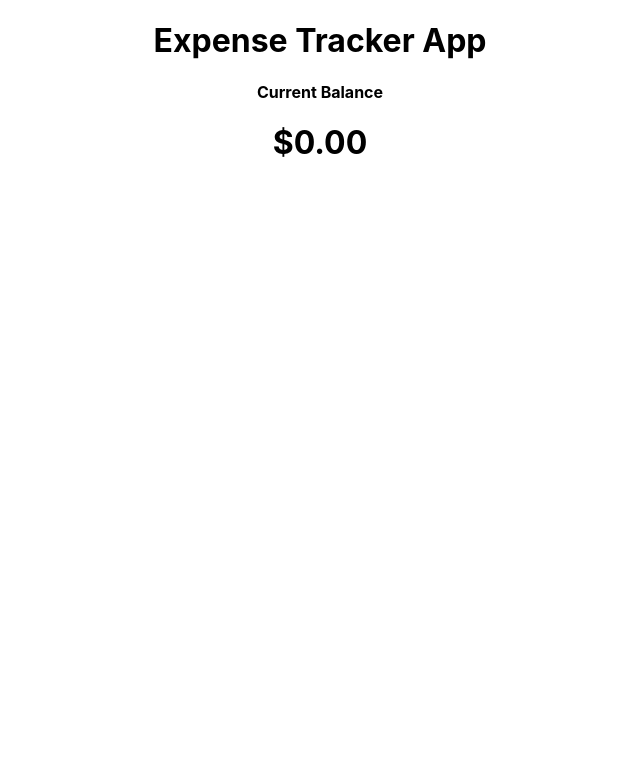
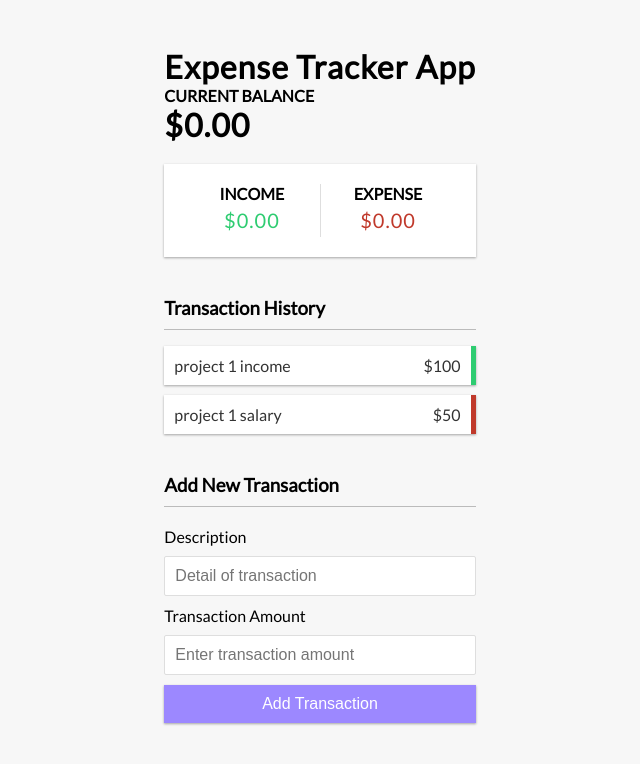
Before and after one commit to khubaibfarooq/expense-tracker-khubaib, a React (Create React App) app: page / in a window 1280 px wide. Shown: the top 764 px of the page, without its empty margins (320-960 px from the left). Built offline with nearby package versions, Linux system fonts and the light colour scheme.

Commit message:
front end ready
header,balance,addtransaction, with usestate,transactionhistory

```diff
--- a/src/App.css
+++ b/src/App.css
@@ -1,38 +1,157 @@
-.App {
-  text-align: center;
+@import url('https://fonts.googleapis.com/css?family=Lato&display=swap');
+
+:root {
+  --box-shadow: 0 1px 3px rgba(0, 0, 0, 0.12), 0 1px 2px rgba(0, 0, 0, 0.24);
 }
 
-.App-logo {
-  height: 40vmin;
-  pointer-events: none;
+* {
+  box-sizing: border-box;
 }
 
-@media (prefers-reduced-motion: no-preference) {
-  .App-logo {
-    animation: App-logo-spin infinite 20s linear;
-  }
-}
-
-.App-header {
-  background-color: #282c34;
-  min-height: 100vh;
+body {
+  background-color: #f7f7f7;
   display: flex;
   flex-direction: column;
   align-items: center;
   justify-content: center;
-  font-size: calc(10px + 2vmin);
-  color: white;
+  min-height: 100vh;
+  margin: 0;
+  font-family: 'Lato', sans-serif;
 }
 
-.App-link {
-  color: #61dafb;
+.container {
+  margin: 30px auto;
+  width: 350px;
 }
 
-@keyframes App-logo-spin {
-  from {
-    transform: rotate(0deg);
-  }
-  to {
-    transform: rotate(360deg);
+h1 {
+  letter-spacing: 1px;
+  margin: 0;
+}
+
+h3 {
+  border-bottom: 1px solid #bbb;
+  padding-bottom: 10px;
+  margin: 40px 0 10px;
+}
+
+h4 {
+  margin: 0;
+  text-transform: uppercase;
+}
+
+.inc-exp-container {
+  background-color: #fff;
+  box-shadow: var(--box-shadow);
+  padding: 20px;
+  display: flex;
+  justify-content: space-between;
+  margin: 20px 0;
+}
+
+.inc-exp-container > div {
+  flex: 1;
+  text-align: center;
+}
+
+.inc-exp-container > div:first-of-type {
+  border-right: 1px solid #dedede;
+}
+
+.money {
+  font-size: 20px;
+  letter-spacing: 1px;
+  margin: 5px 0;
+}
+
+.money.plus {
+  color: #2ecc71;
+}
+
+.money.minus {
+  color: #c0392b;
+}
+
+label {
+  display: inline-block;
+  margin: 10px 0;
+}
+
+input[type='text'],
+input[type='number'] {
+  border: 1px solid #dedede;
+  border-radius: 2px;
+  display: block;
+  font-size: 16px;
+  padding: 10px;
+  width: 100%;
+}
+
+.btn {
+  cursor: pointer;
+  background-color: #9c88ff;
+  box-shadow: var(--box-shadow);
+  color: #fff;
+  border: 0;
+  display: block;
+  font-size: 16px;
+  margin: 10px 0 30px;
+  padding: 10px;
+  width: 100%;
+}
+
+.btn:focus,
+.delete-btn:focus {
+  outline: 0;
+}
+
+.list {
+  list-style-type: none;
+  padding: 0;
+  margin-bottom: 40px;
+}
+
+.list li {
+  background-color: #fff;
+  box-shadow: var(--box-shadow);
+  color: #333;
+  display: flex;
+  justify-content: space-between;
+  position: relative;
+  padding: 10px;
+  margin: 10px 0;
+}
+
+.list li.plus {
+  border-right: 5px solid #2ecc71;
+}
+
+.list li.minus {
+  border-right: 5px solid #c0392b;
+}
+
+.delete-btn {
+  cursor: pointer;
+  background-color: #e74c3c;
+  border: 0;
+  color: #fff;
+  font-size: 20px;
+  line-height: 20px;
+  padding: 2px 5px;
+  position: absolute;
+  top: 50%;
+  left: 0;
+  transform: translate(-100%, -50%);
+  opacity: 0;
+  transition: opacity 0.3s ease;
+}
+
+.list li:hover .delete-btn {
+  opacity: 1;
+}
+
+@media (max-width: 320px) {
+  .container {
+    width: 300px;
   }
 }
--- a/src/App.js
+++ b/src/App.js
@@ -2,11 +2,17 @@
 import './App.css';
 import {Header} from './components/Header';
 import {Balance} from './components/Balance';
+import {AccountSummary} from './components/AccountSummary';
+import {TransactionHistory} from './components/TransactionHistory';
+import {AddTransaction} from './components/AddTransaction';
 function App() {
   return (
     <div className="App">
      <Header/>
      <Balance/>
+     <AccountSummary/>
+     <TransactionHistory/>
+     <AddTransaction/>
     </div>
   );
 }
--- a/src/components/AccountSummary.js
+++ b/src/components/AccountSummary.js
@@ -0,0 +1,16 @@
+import react from 'react';
+export const AccountSummary =()=>{
+    return(
+        <div className="inc-exp-container ">
+            <div >
+                <h4>Income</h4>
+                <p className="money plus">$0.00</p>
+            </div>
+            <div>
+                <h4>Expense</h4>
+                <p className="money minus">$0.00</p>
+            </div>
+            </div>
+
+    )
+}
--- /dev/null
+++ b/src/components/AddTransaction.js
@@ -0,0 +1,33 @@
+import react,{useState} from 'react';
+export const AddTransaction =()=>{
+const[description,setDescription]=useState();
+const[transactionamount,setTransactionAmount]=useState();
+    return(
+        <div>
+            <h3>Add New Transaction</h3>
+            <form>
+            <div className="form-control">
+                <label htmlFor="description">Description</label>
+                <input
+                type="text"
+                id="description"
+                 placeholder="Detail of transaction"
+                 value={description}
+                 onChange={(e)=>setDescription(e.target.value)}/>
+                </div>
+                <div className="form-control">
+                <label htmlFor="transactionamount">Transaction Amount</label>
+                <input
+                type="number"
+                 id="transactionamount"
+                placeholder="Enter transaction amount"
+                value={transactionamount}
+                onChange={(e)=>setTransactionAmount(e.target.value)}/>
+                </div>
+                <button className="btn">Add Transaction</button>
+            </form>
+
+            </div>
+
+    )
+}
--- /dev/null
+++ b/src/components/TransactionHistory.js
@@ -0,0 +1,19 @@
+import react from 'react';
+export const TransactionHistory =()=>{
+    return(
+        <div>
+            <h3>Transaction History</h3>
+           <ul className="list">
+               <li className="plus">
+                   project 1 income<span>$100</span>
+                   <button className="delete-btn">x</button>
+               </li>
+               <li className="minus">
+               project 1 salary<span>$50</span>
+               <button className="delete-btn">x</button>
+               </li>
+           </ul>
+            </div>
+
+    )
+}
```
Also changed, not shown: src/components/AddTransection.js (deleted), src/components/TransectionHistory.js (deleted).
